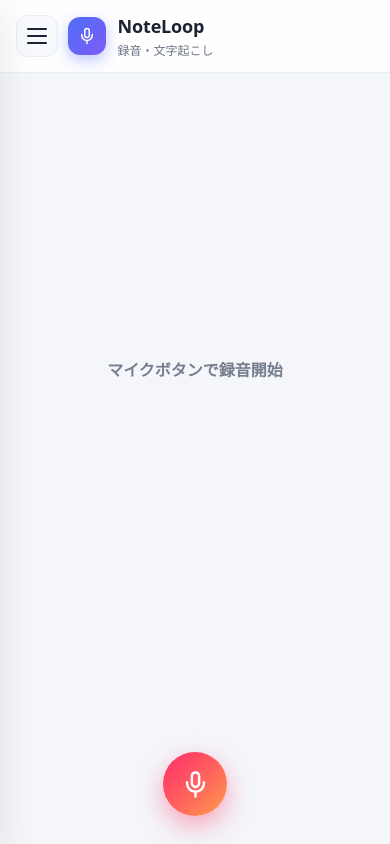
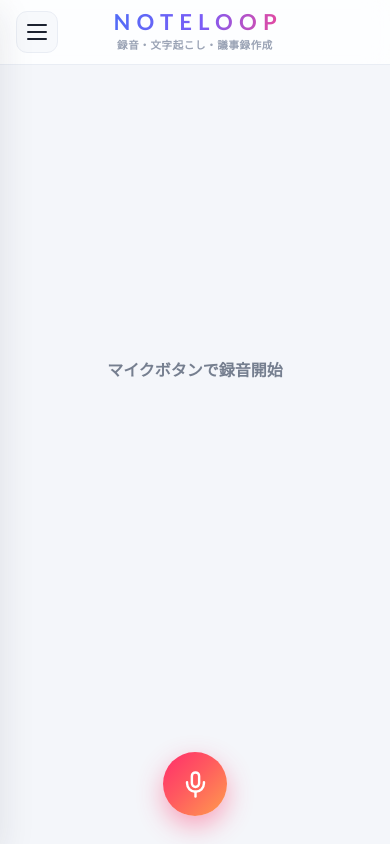
Before and after one commit to tcta-tottori/NoteLoop, a plain HTML site: page index.html in a window 390 px wide. Drawn offline with Linux system fonts and the light colour scheme.

Commit message:
Uppercase app name (NOTELOOP), centered stylish header title, no icon
- アプリ/アイコン名をすべて大文字 NOTELOOP に統一（ヘッダー・ドロワー・
  manifest name/short_name・title・apple-mobile-web-app-title・README見出し）。
- ヘッダーからアイコン（マイクマーク）を削除。ハンバーガーは左に固定配置し、
  アプリ名を上部中央に。おしゃれなフォント（Trebuchet系＋広めのレター
  スペーシング＋ロゴ色グラデーション文字）で表示。
- その下に控えめな機能サブタイトル「録音・文字起こし・議事録作成」を配置
  （画面遷移時は各画面名に切替）。

Co-Authored-By: Claude Opus 4.8 <noreply@anthropic.com>
Claude-Session: https://claude.ai/code/session_01AtzTmSF4QGaz4aLMGv8ALS

```diff
--- a/index.html
+++ b/index.html
@@ -4,7 +4,7 @@
   <meta charset="utf-8" />
   <meta name="viewport" content="width=device-width, initial-scale=1, viewport-fit=cover" />
   <meta name="color-scheme" content="light" />
-  <title>NoteLoop — 議事録自動化</title>
+  <title>NOTELOOP — 議事録自動化</title>
   <meta name="description" content="ブラウザだけで完結する議事録自動化アプリ。録音 → 高精度文字起こし → 議事録整形 → 音声 / txt / Word / メール下書きで出力。" />
   <link rel="stylesheet" href="./styles.css" />
   <!-- PWA（アプリとしてインストール可能に） -->
@@ -12,7 +12,7 @@
   <meta name="theme-color" content="#4f6ef7" />
   <meta name="apple-mobile-web-app-capable" content="yes" />
   <meta name="apple-mobile-web-app-status-bar-style" content="default" />
-  <meta name="apple-mobile-web-app-title" content="NoteLoop" />
+  <meta name="apple-mobile-web-app-title" content="NOTELOOP" />
   <link rel="apple-touch-icon" href="./icons/icon-192.png" />
 </head>
 <body>
@@ -21,17 +21,8 @@
       <span class="bar"></span><span class="bar"></span><span class="bar"></span>
     </button>
     <div class="brand">
-      <span class="brand-mark" aria-hidden="true">
-        <svg viewBox="0 0 24 24" width="18" height="18" fill="none" stroke="currentColor" stroke-width="2" stroke-linecap="round" stroke-linejoin="round">
-          <path d="M12 2a3 3 0 0 0-3 3v6a3 3 0 0 0 6 0V5a3 3 0 0 0-3-3z"/>
-          <path d="M19 10v1a7 7 0 0 1-14 0v-1"/>
-          <path d="M12 18v4"/>
-        </svg>
-      </span>
-      <div class="brand-text">
-        <h1>NoteLoop</h1>
-        <p id="screenTitle">録音・文字起こし</p>
-      </div>
+      <h1 class="app-name">NOTELOOP</h1>
+      <p id="screenTitle" class="app-subtitle">録音・文字起こし・議事録作成</p>
     </div>
   </header>
 
@@ -46,9 +37,9 @@
           <path d="M12 18v4"/>
         </svg>
       </span>
-      <span class="drawer-brand">NoteLoop</span>
+      <span class="drawer-brand">NOTELOOP</span>
     </div>
-    <button class="drawer-item active" type="button" data-target="screen-home" data-title="録音・文字起こし"><span class="d-ico" aria-hidden="true">🎙</span> 録音</button>
+    <button class="drawer-item active" type="button" data-target="screen-home" data-title="録音・文字起こし・議事録作成"><span class="d-ico" aria-hidden="true">🎙</span> 録音</button>
     <button class="drawer-item" type="button" data-target="screen-minutes" data-title="議事録"><span class="d-ico" aria-hidden="true">📝</span> 議事録</button>
     <button class="drawer-item" type="button" data-target="screen-history" data-title="過去の議事録"><span class="d-ico" aria-hidden="true">🗂</span> 履歴</button>
     <button class="drawer-item" type="button" data-target="screen-settings" data-title="設定"><span class="d-ico" aria-hidden="true">⚙</span> 設定</button>
--- a/styles.css
+++ b/styles.css
@@ -44,17 +44,18 @@ a:hover { text-decoration: underline; }
 /* ---------- Header ---------- */
 .app-header {
   position: sticky; top: 0; z-index: 40;
-  display: flex; align-items: center; gap: 10px;
-  padding: 12px clamp(14px, 4vw, 28px);
-  padding-top: max(12px, env(safe-area-inset-top));
-  background: color-mix(in srgb, var(--surface) 88%, transparent);
+  display: flex; align-items: center; justify-content: center;
+  padding: 10px clamp(64px, 16vw, 84px);
+  padding-top: max(10px, env(safe-area-inset-top));
+  background: color-mix(in srgb, var(--surface) 82%, transparent);
   backdrop-filter: saturate(150%) blur(12px);
   -webkit-backdrop-filter: saturate(150%) blur(12px);
   border-bottom: 1px solid var(--border);
 }
 
-/* ハンバーガー */
+/* ハンバーガー（左に固定） */
 .menu-toggle {
+  position: absolute; left: clamp(14px, 4vw, 28px); top: 50%; transform: translateY(-50%);
   display: inline-flex; flex-direction: column; justify-content: center; gap: 5px;
   width: 42px; height: 42px; padding: 0 10px; flex: none;
   background: var(--surface-2); border: 1px solid var(--border); border-radius: 11px; cursor: pointer;
@@ -97,15 +98,21 @@ a:hover { text-decoration: underline; }
 .drawer-item:hover { background: var(--surface-2); color: var(--text); }
 .drawer-item.active { background: color-mix(in srgb, var(--brand1) 10%, transparent); color: var(--brand1); }
 .drawer-item.active .d-ico { filter: none; }
-.brand { display: flex; align-items: center; gap: 12px; min-width: 0; }
+.brand { display: flex; flex-direction: column; align-items: center; text-align: center; min-width: 0; }
+.app-name {
+  margin: 0; font-size: 22px; font-weight: 800; line-height: 1.1;
+  letter-spacing: .28em; padding-left: .28em;
+  font-family: "Trebuchet MS", "Segoe UI", system-ui, sans-serif;
+  background: linear-gradient(100deg, var(--brand1) 0%, var(--brand2) 55%, #ec4899 100%);
+  -webkit-background-clip: text; background-clip: text; color: transparent;
+}
+.app-subtitle { margin: 3px 0 0; font-size: 10.5px; color: var(--faint); font-weight: 600; letter-spacing: .06em; }
 .brand-mark {
   display: grid; place-items: center; flex: none;
   width: 38px; height: 38px; border-radius: 12px; color: #fff;
   background: linear-gradient(135deg, var(--brand1), var(--brand2));
   box-shadow: 0 5px 14px color-mix(in srgb, var(--brand1) 38%, transparent);
 }
-.brand-text h1 { margin: 0; font-size: 18px; font-weight: 800; letter-spacing: -.01em; }
-.brand-text p { margin: 0; font-size: 12px; color: var(--muted); }
 
 /* ---------- Main / screens ---------- */
 .app-main {
```
Also changed, not shown: README.md, manifest.webmanifest.
